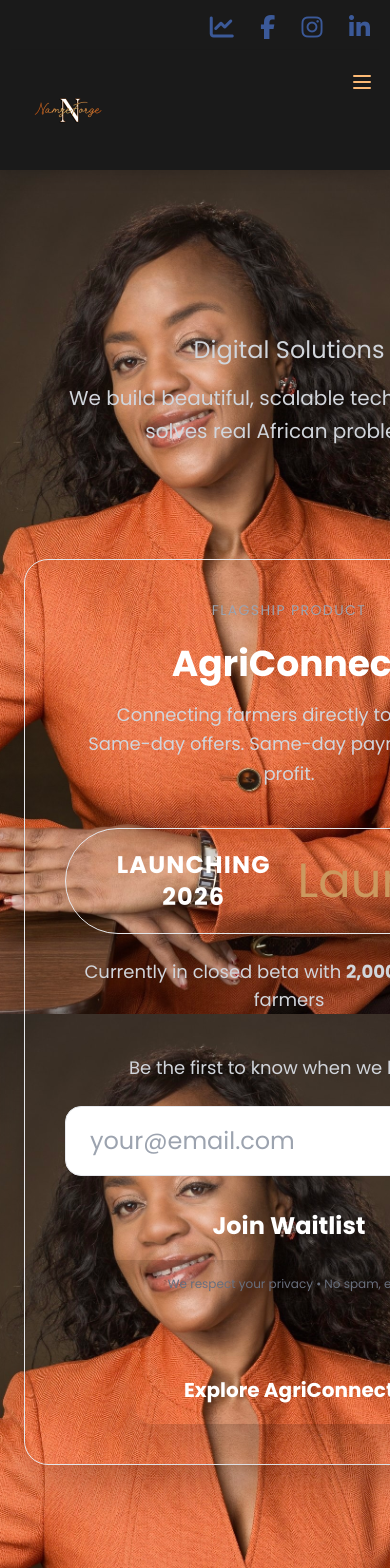
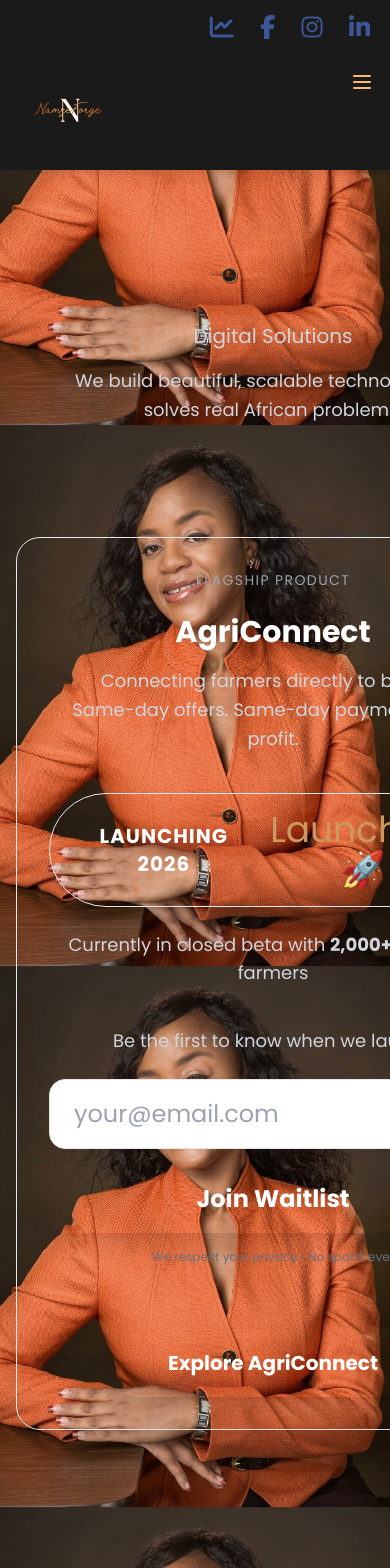
Before and after one commit to Cathy-45/cathy-portfolio-integrated, a React (Vite) app: page / in a window 390 px wide. Shown: the top 1568 px of the page. Built offline with nearby package versions, Linux system fonts and the light colour scheme.

Commit message:
fix(mobile): bulletproof viewport, perfect centering, no more cutoffs

```diff
--- a/index.html
+++ b/index.html
@@ -3,7 +3,7 @@
  <head>
   <meta charset="UTF-8" />
   <link rel="icon" type="image/x-icon" href="/favicon.ico" /> <!-- Replaced vite.svg with custom favicon -->
-  <meta name="viewport" content="width=device-width, initial-scale=1.0" />
+  <meta name="viewport" content="width=device-width, initial-scale=1.0, maximum-scale=1.0, user-scalable=no, viewport-fit=cover" />
   <title>Catherine Sichone Portfolio</title>
   <link rel="stylesheet" href="https://cdnjs.cloudflare.com/ajax/libs/font-awesome/6.5.1/css/all.min.css" integrity="sha512-DTOQO9RWCH3ppGqcWaEA1BIZOC6xxalwEsw9c2QQeAIftl+Vegovlnee1c9QX4TctnWMn13TZye+giMm8e2LwA==" crossorigin="anonymous" referrerpolicy="no-referrer" />
   <link rel="apple-touch-icon" sizes="180x180" href="/assets/logo-192.png" /> <!-- Use 192x192 for iOS -->
--- a/src/components/Home.jsx
+++ b/src/components/Home.jsx
@@ -1,4 +1,3 @@
-// src/pages/Home.jsx — NAMZEFORGE DIGITAL SOLUTIONS (FINAL & PERFECT)
 import React from "react";
 import { Link } from "react-router-dom";
 import backgroundImage from "../assets/background.jpg";
@@ -11,39 +10,39 @@ const Home = () => {
         backgroundImage: `url(${backgroundImage})`,
         backgroundAttachment: "fixed",
         backgroundPosition: "center 20%",
-        backgroundSize: "cover",
+        backgroundSize: "contain",
       }}
     >
       {/* LIGHTER, WARMER OVERLAY */}
       <div className="absolute inset-0 bg-gradient-to-b from-black/50 via-black/30 to-black/70 md:from-black/60 md:via-black/40 md:to-black/80" />
 
       {/* MAIN CONTENT */}
-      <div className="relative z-10 min-h-screen flex flex-col items-center justify-center px-6 py-20">
+      <div className="relative z-10 min-h-screen flex flex-col items-center justify-center px-4 sm:px-6 py-20">
         <div className="text-center max-w-6xl mx-auto flex-1 flex flex-col justify-center">
           {/* COMPANY NAME */}
-          <h1 className="text-6xl sm:text-7xl md:text-8xl font-black tracking-tight mb-6
+          <h1 className="text-5xl sm:text-6xl md:text-8xl font-black tracking-tight mb-6
                          text-transparent bg-clip-text
                          bg-gradient-to-r from-[#da6d20] via-[#fdba74] to-[#da6d20]
                          bg-[length:200%_200%] animate-gradient-x">
             NAMZEFORGE
           </h1>
-          <p className="text-2xl sm:text-3xl text-gray-300 mb-4">Digital Solutions</p>
+          <p className="text-xl sm:text-2xl text-gray-300 mb-4">Digital Solutions</p>
 
-          <p className="text-xl sm:text-2xl md:text-3xl text-gray-300 mb-12 px-6 leading-relaxed">
+          <p className="text-lg sm:text-xl md:text-2xl text-gray-300 mb-12 px-4 leading-relaxed">
             We build beautiful, scalable technology that
             <br className="sm:hidden" /> solves real African problems.
           </p>
 
           {/* FLAGSHIP PRODUCT CARD */}
-          <div className="my-16 mx-auto max-w-4xl">
-            <div className="backdrop-blur-xl bg-white/10 rounded-3xl p-10 sm:p-12 border border-white/20
+          <div className="my-16 mx-auto max-w-full sm:max-w-4xl">
+            <div className="backdrop-blur-xl bg-white/10 rounded-3xl p-8 sm:p-10 border border-white/20
                             shadow-2xl shadow-black/60 hover:shadow-[#da6d20]/40 transition-all duration-700">
 
               <p className="text-gray-400 uppercase tracking-widest text-sm mb-6">
                 Flagship Product
               </p>
 
-              <h2 className="text-4xl sm:text-5xl font-black text-white mb-4">
+              <h2 className="text-3xl sm:text-4xl font-black text-white mb-4">
                 AgriConnect
               </h2>
               <p className="text-lg sm:text-xl text-gray-300 mb-10 leading-relaxed px-4">
@@ -53,12 +52,12 @@ const Home = () => {
 
               {/* LAUNCHING 2026 BADGE */}
               <div className="my-10">
-                <div className="inline-flex items-center gap-4 px-10 py-5 bg-gradient-to-r from-[#da6d20] to-[#fd923c]
+                <div className="inline-flex items-center gap-4 px-8 py-4 bg-gradient-to-r from-[#da6d20] to-[#fd923c]
                                 rounded-full shadow-2xl shadow-orange-900/60 border border-white/40">
-                  <span className="text-white font-black text-2xl tracking-wider">
+                  <span className="text-white font-black text-xl tracking-wider">
                     LAUNCHING 2026
                   </span>
-                  <span className="text-5xl animate-bounce">Launch</span>
+                  <span className="text-4xl animate-bounce">Launch 🚀🚀</span>
                 </div>
                 <p className="text-gray-300 text-center mt-6 text-lg">
                   Currently in closed beta with <strong>2,000+</strong> Zambian farmers
```
